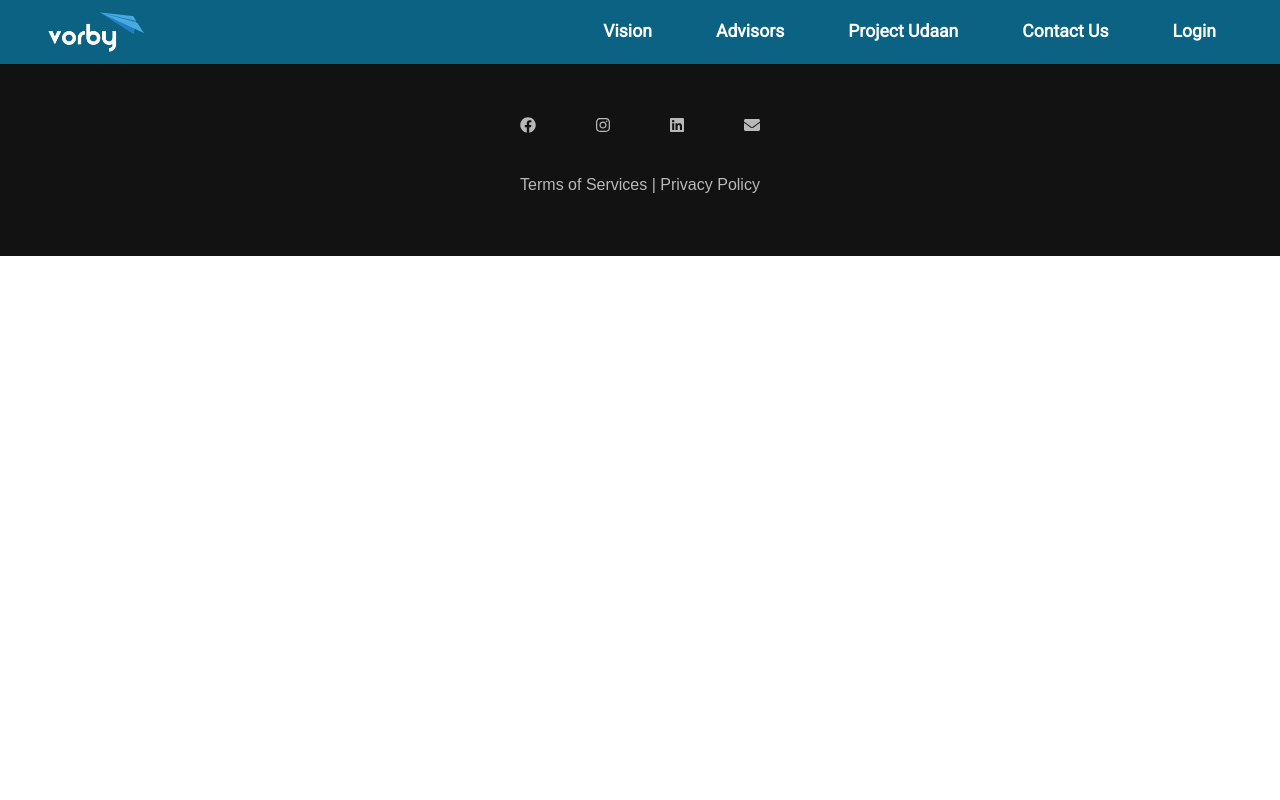
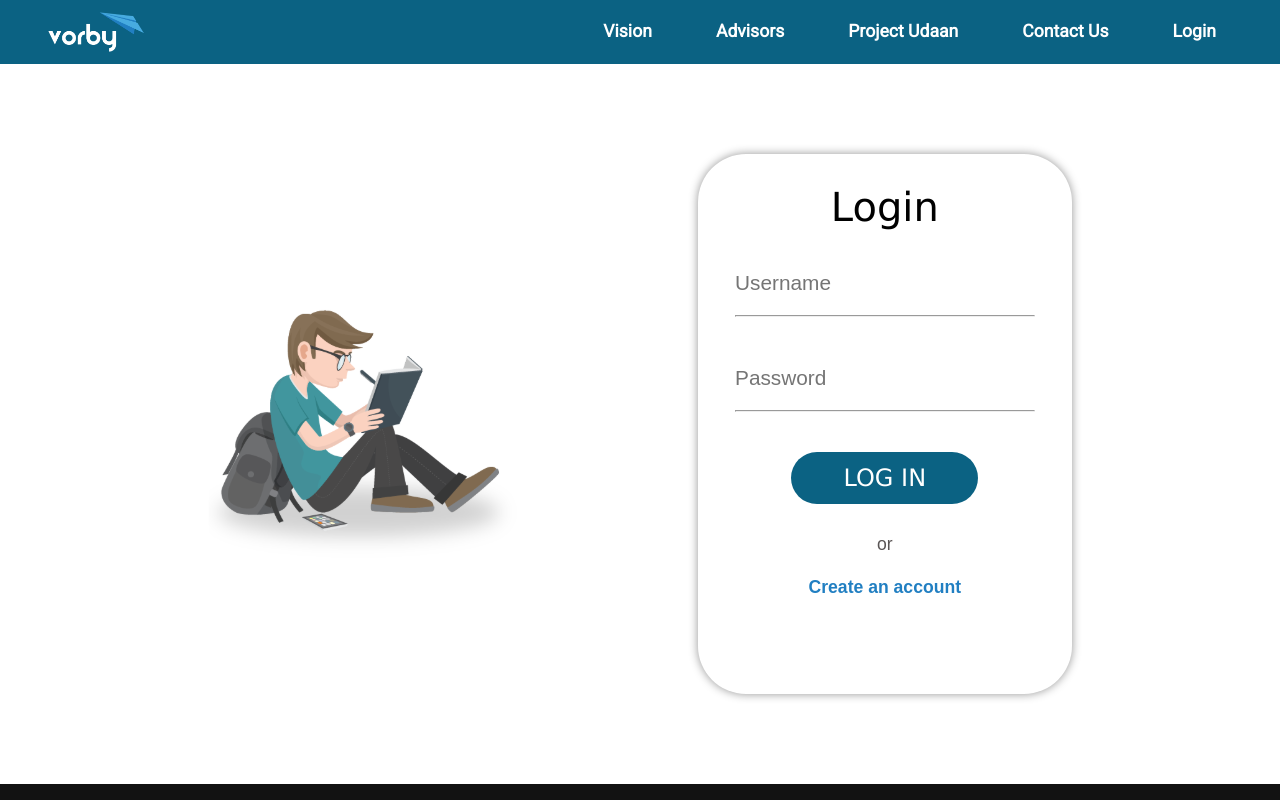
Before and after one commit to vorbyit/portalfrontend, a React (Create React App) app: page / in a window 1280 px wide. Shown: the top 800 px of the page. Built offline with nearby package versions, Linux system fonts and the light colour scheme; no server answers; a web font is replaced by a local one.

Commit message:
few ux changes

```diff
--- a/src/App.jsx
+++ b/src/App.jsx
@@ -35,6 +35,16 @@ export default class App extends Component {
           <Navbar
             user={this.state.user}
             updateUser={this.updateUser}
+          />
+          <Route
+            exact
+            path="/"
+            render = {(props) => (
+              <LoginForm
+                user={this.state.user}
+                updateUser={this.updateUser}
+              />
+            )}
           />
           <Route
             exact
--- a/src/components/AddSlots.jsx
+++ b/src/components/AddSlots.jsx
@@ -83,6 +83,7 @@ class AddSlots extends Component {
     }
     else {
       delete slots[currDate][slot];
+      this.setState({ slot });
     }
   }
 
--- a/src/components/Navbar.jsx
+++ b/src/components/Navbar.jsx
@@ -1,5 +1,5 @@
 import React, { Component } from 'react';
-import { NavLink } from 'react-router-dom';
+import { NavLink, withRouter } from 'react-router-dom';
 import API from '../API';
 import logo from '../public/vorby-logo.png';
 import '../css/navbar.css';
@@ -8,7 +8,7 @@ import { FontAwesomeIcon } from '@fortawesome/react-fontawesome'
 import { faUser } from '@fortawesome/free-solid-svg-icons'
 
 
-export default class Navbar extends Component {
+class Navbar extends Component {
   constructor() {
 	super();
 	this.state={
@@ -22,6 +22,8 @@ export default class Navbar extends Component {
     const { data } = await API.get('/auth/logout');
     if(data.success) {
       this.props.updateUser(undefined);
+      this.props.history.push('/login');
+      this.setState({ authBar : false })
     } else {
       console.log("ERROR LOGGING OUT");
     }
@@ -78,6 +80,11 @@ export default class Navbar extends Component {
               <NavLink className="nav-item" to="/" activeClassName="active">
                 Message
               </NavLink>
+              {this.props.user === undefined || this.props.user.type!=="EXPERT" ? null :
+                <NavLink className="nav-item" to="/addslots" activeClassName="active">
+                  Add Slots
+                </NavLink>
+              }
               <div onClick={this.onLogout}>LOGOUT</div>
             </div>
           }
@@ -87,3 +94,5 @@ export default class Navbar extends Component {
     );
   }
 }
+
+export default withRouter(Navbar);
```
